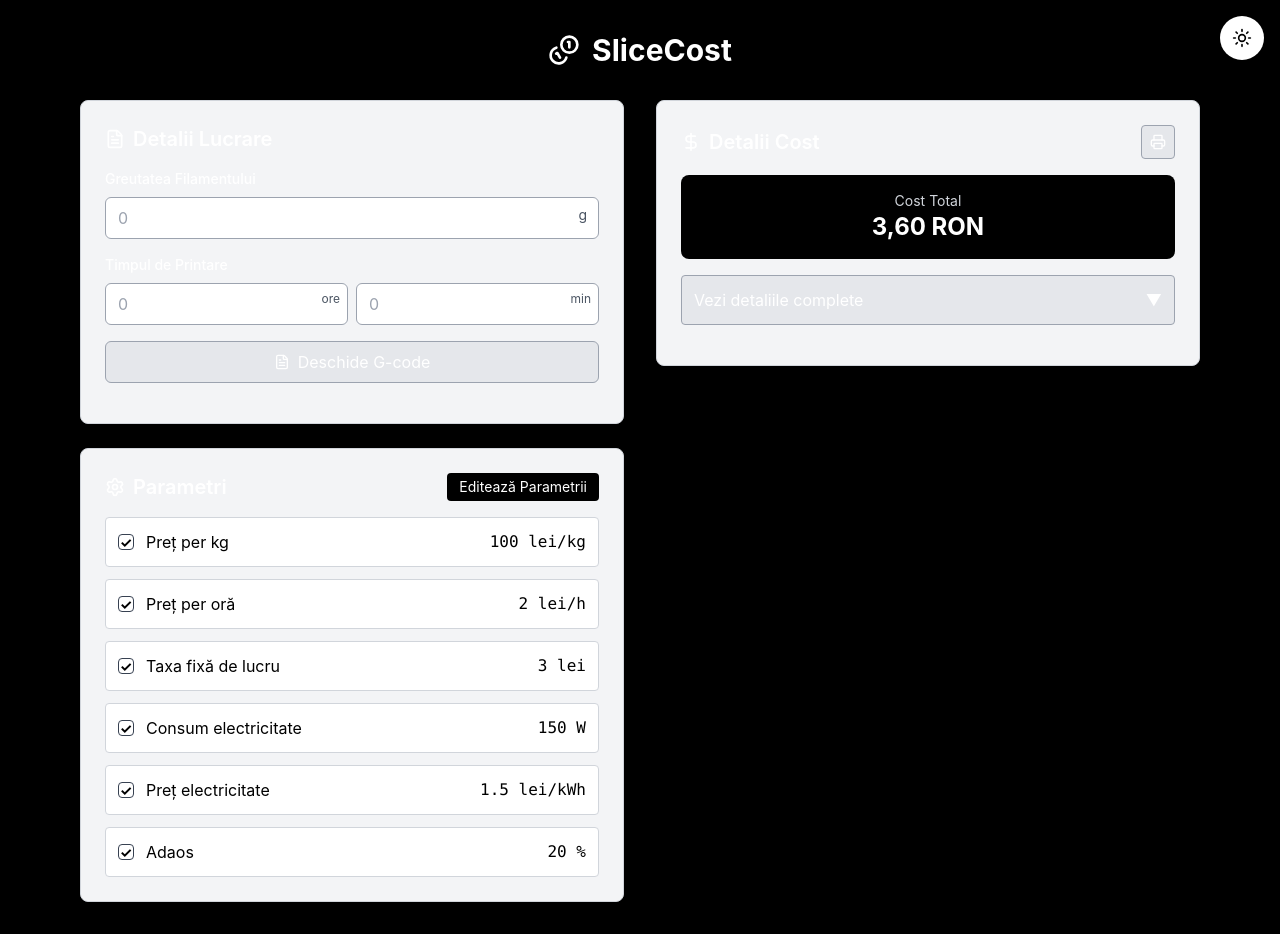
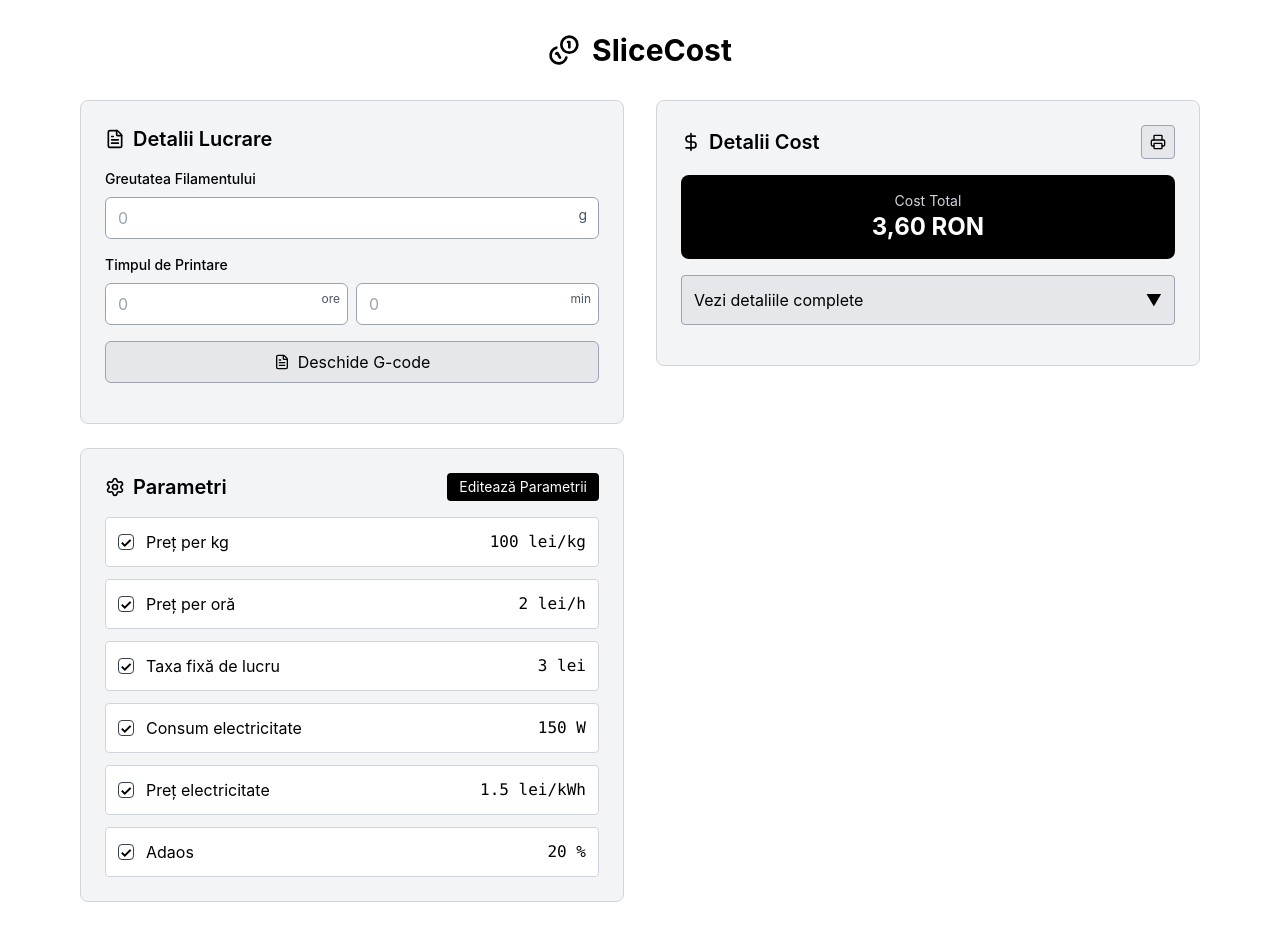
Before and after one commit to aleksxar/SliceCost, a React (Vite) app: page / in a window 1280 px wide. Built offline with nearby package versions, Linux system fonts and the light colour scheme.

Commit message:
Revert "dark mode implementation"
This reverts commit 3400009743ccedbefd155c05c1bada878ce3b936.

```diff
--- a/src/App.tsx
+++ b/src/App.tsx
@@ -1,6 +1,5 @@
 import React, { useState, useEffect } from 'react';
-
-import { Coins, Settings, FileText, Printer, DollarSign, Moon, Sun } from 'lucide-react';
+import { Coins, Settings, FileText, Printer, DollarSign } from 'lucide-react';
 import { toast, Toaster } from 'sonner';
 
 interface Parameters {
@@ -42,10 +41,6 @@
   const [minutes, setMinutes] = useState<string>('');
   const [showParameterEditor, setShowParameterEditor] = useState(false);
   const [showBreakdown, setShowBreakdown] = useState(false);
-  const [isDarkMode, setIsDarkMode] = useState(() => {
-    const saved = localStorage.getItem('dark-mode');
-    return saved ? JSON.parse(saved) : true; // Default to dark mode
-  });
 
   const [parameterConfig, setParameterConfig] = useState<ParameterConfig>(() => {
     const saved = localStorage.getItem('3d-calc-parameters');
@@ -75,10 +70,6 @@
   useEffect(() => {
     localStorage.setItem('3d-calc-parameters', JSON.stringify(parameterConfig));
   }, [parameterConfig]);
-
-  useEffect(() => {
-    localStorage.setItem('dark-mode', JSON.stringify(isDarkMode));
-  }, [isDarkMode]);
 
   const calculateCosts = (): CostBreakdown => {
     const gramsNum = parseFloat(grams) || 0;
@@ -245,28 +236,11 @@
   };
 
   return (
-
-    <div className={`min-h-screen transition-colors ${
-      isDarkMode ? 'bg-black text-white' : 'bg-white text-black'
-    }`}>
+    <div className="min-h-screen bg-white text-black">
       <div className="container mx-auto px-4 py-8 max-w-6xl">
-        {/* Theme Toggle Button */}
-        <button
-          onClick={() => setIsDarkMode(!isDarkMode)}
-          className={`fixed top-4 right-4 p-3 rounded-full transition-all hover:scale-110 z-50 ${
-            isDarkMode
-              ? 'bg-white text-black hover:bg-gray-200'
-              : 'bg-black text-white hover:bg-gray-800'
-          }`}
-          title={isDarkMode ? 'Mod luminos' : 'Mod întunecat'}
-        >
-          {isDarkMode ? <Sun className="w-5 h-5" /> : <Moon className="w-5 h-5" />}
-        </button>
-
         <header className="text-center mb-8">
           <div className="flex items-center justify-center gap-3 mb-4">
-
-            <Coins className="w-8 h-8" />
+            <Coins className="w-8 h-8 text-black" />
             <h1 className="text-3xl font-bold">SliceCost</h1>
           </div>
         </header>
```
